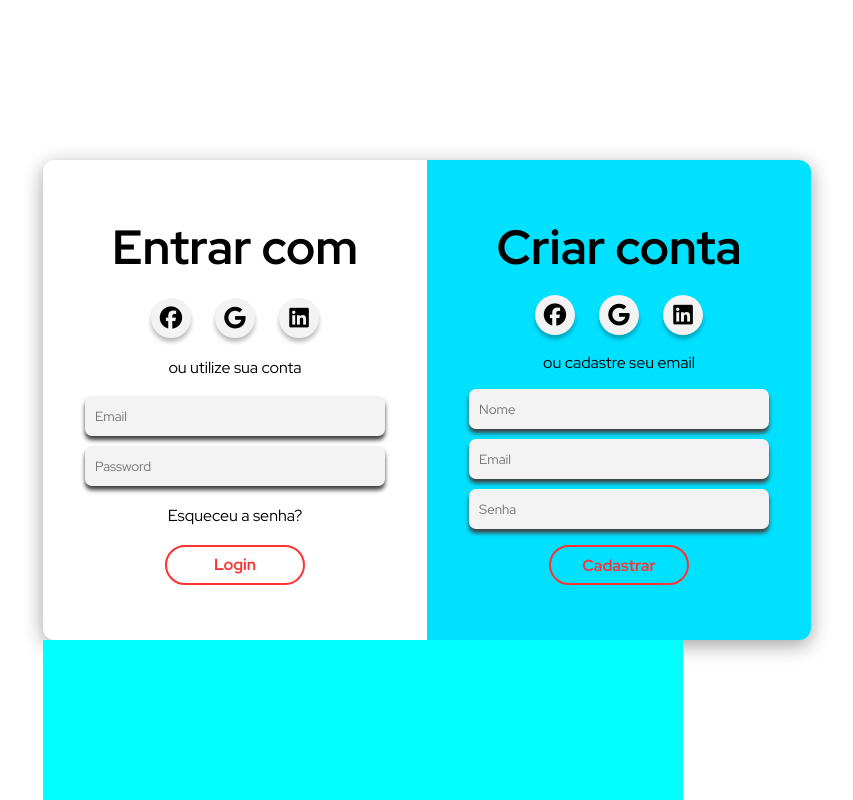
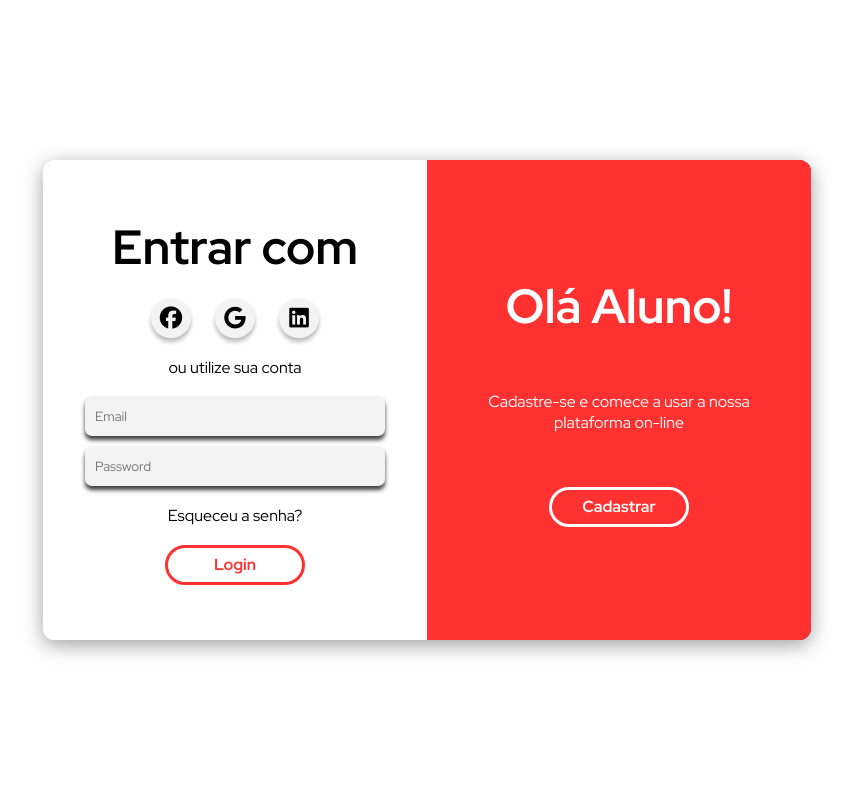
Before and after one commit to Gustavorb3/Gustavorb3.github.io, a plain HTML site: page TELA DE LOGIN - LEONID/index.html in a window 1280 px wide. Shown: the top 800 px of the page, without its empty margins (213-1066 px from the left). Drawn offline with Linux system fonts and the light colour scheme.

Commit message:
first week

```diff
--- a/TELA DE LOGIN - LEONID/css/form-button.css
+++ b/TELA DE LOGIN - LEONID/css/form-button.css
@@ -3,7 +3,7 @@
     height: 40px;
     border-style: none;
     border-radius: 50px;
-    border: 2px solid var(--primary-color);
+    border: 3px solid var(--primary-color);
     background-color: transparent;
     font-size: 1rem;
     font-weight: bold;
@@ -17,3 +17,8 @@
     background-color: var(--primary-color);
     color: var(--text-color-light);
 }
+
+.form-button-light {
+    border: 3px solid var(--text-color-light);
+    color: var(--text-color-light);
+}
--- a/TELA DE LOGIN - LEONID/css/form-container.css
+++ b/TELA DE LOGIN - LEONID/css/form-container.css
@@ -2,5 +2,4 @@
     display: flex;
     height: 100%;
     width: 100%;
-
 }
--- a/TELA DE LOGIN - LEONID/css/form-title.css
+++ b/TELA DE LOGIN - LEONID/css/form-title.css
@@ -1,4 +1,8 @@
 .form-title {
     font-size: 3rem;
-    color: var(--text-color-dark)
+    color: var(--text-color-dark);
 }
+
+.form-title-light {
+    color: var(--text-color-light);
+}
--- a/TELA DE LOGIN - LEONID/css/login-container.css
+++ b/TELA DE LOGIN - LEONID/css/login-container.css
@@ -1,4 +1,5 @@
  .login-container {
+    position: relative;
     height: 480px;
     width: 768px;
     border-radius: 12px;
--- /dev/null
+++ b/TELA DE LOGIN - LEONID/css/overlay-container.css
@@ -0,0 +1,11 @@
+.overlay-container {
+    position: absolute;
+    top: 0;
+    left: 0;
+    width: 50%;
+    height: 100%;
+    background-color: blue;
+    transform: translateX(100%);
+    color: var(--text-color-light);
+    text-align: center;
+}
--- a/TELA DE LOGIN - LEONID/css/overlay.css
+++ b/TELA DE LOGIN - LEONID/css/overlay.css
@@ -1,6 +1,11 @@
 .overlay {
     position: absolute;
-    width: 50%;
+    width: 100%;
     height: 100%;
-    background-color: aqua;
+    background-color: var(--primary-color);
+    display: flex;
+    flex-direction: column;
+    align-items: center;
+    padding: 60px;
+    justify-content: space-evenly;
 }
--- a/TELA DE LOGIN - LEONID/index.html
+++ b/TELA DE LOGIN - LEONID/index.html
@@ -21,6 +21,7 @@
     <link rel="stylesheet" href="css/form-input-container.css">
     <link rel="stylesheet" href="css/form-input.css">
     <link rel="stylesheet" href="css/form-button.css">
+    <link rel="stylesheet" href="css/overlay-container.css">
     <link rel="stylesheet" href="css/overlay.css">
 
     <title>Login</title>
@@ -72,7 +73,14 @@
                     <button type="submit" class="form-button">Cadastrar</button>
                 </form>
             </div>
-            <div class="overlay"></div>
+            <div class="overlay-container">
+                <div class="overlay">111111111111111111</div>
+                <div class="overlay">
+                    <h2 class="form-title form-title-light ">Olá Aluno!</h2>
+                    <p class="form-text">Cadastre-se e comece a usar a nossa plataforma on-line</p>
+                    <button class="form-button form-button-light" >Cadastrar</button>
+                </div>
+            </div>
         </div>
     </main>
 </body>
```
